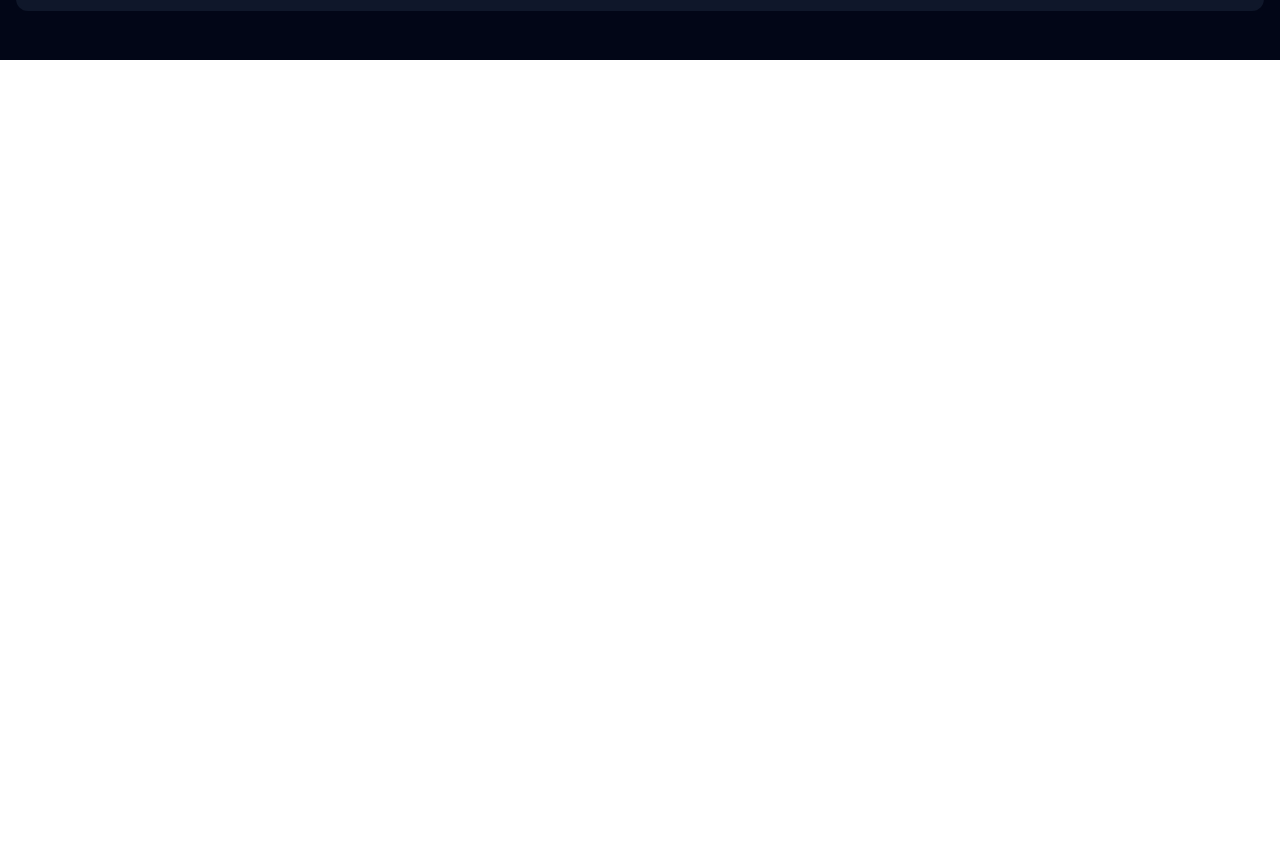
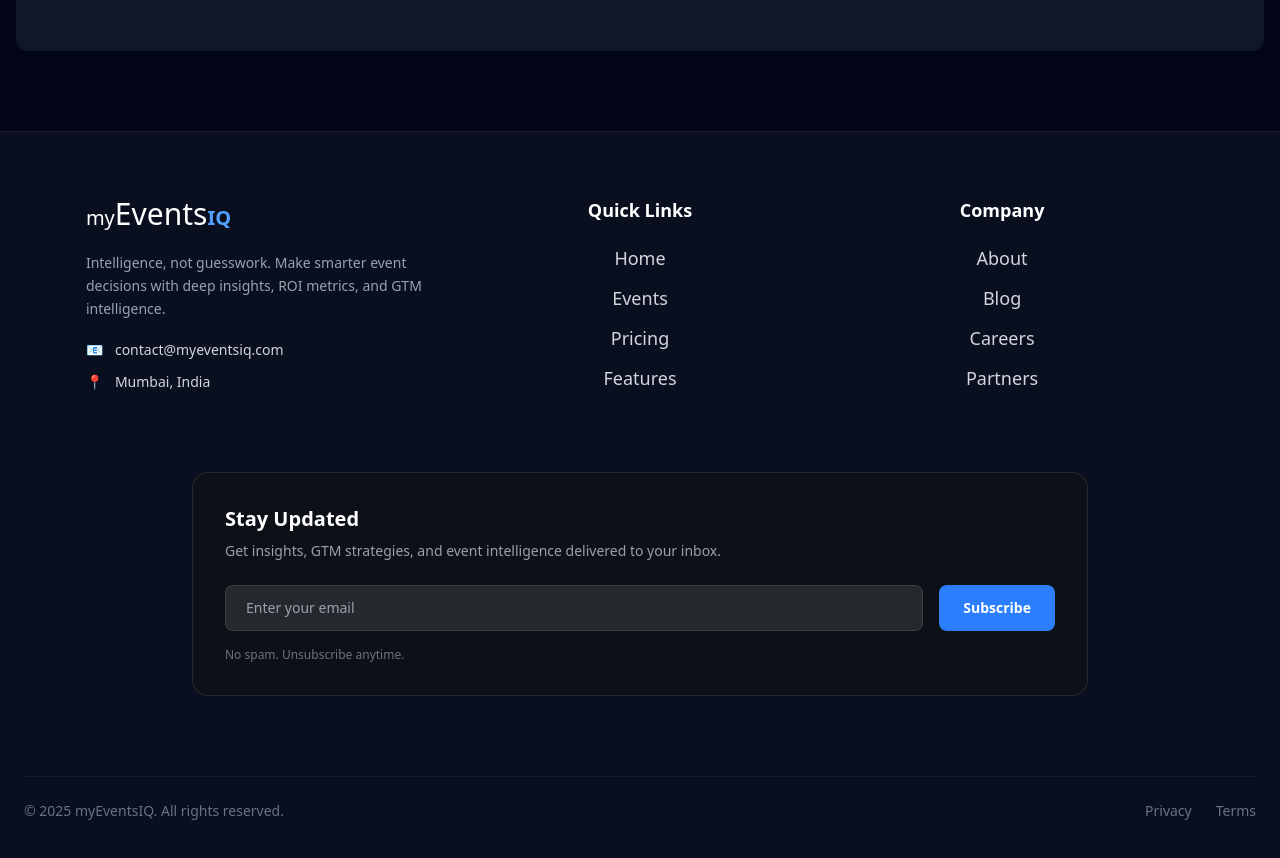
Before and after one commit to padwalmanav/event_intelligence_system, a React (Vite) app in the folder frontend/: page /events in a window 1280 px wide. Shown: the part 740-1598 px from the top of the page. Before the commit the page ends 800 px from the top, so only its background shows below. Built offline with nearby package versions, Linux system fonts and the light colour scheme; no server answers; sample sign-in values are in the browser's storage.

Commit message:
some minor changes done, added footer

```diff
--- a/frontend/components/EventCard.jsx
+++ b/frontend/components/EventCard.jsx
@@ -95,7 +95,7 @@ const EventCard = ({ event }) => {
           onClick={() => navigate(`/events/${event._id.$oid || event._id}`)}
           className="w-full bg-blue-600 hover:bg-blue-700 transition-all py-2 rounded-xl text-sm font-medium shadow-lg"
         >
-          View Details →
+          View Insights →
         </button>
       </div>
     </div>
--- /dev/null
+++ b/frontend/components/Footer.jsx
@@ -0,0 +1,119 @@
+import { NavLink } from "react-router-dom";
+
+const Footer = () => {
+  return (
+    <footer className="bg-[#0A0F1F] border-t border-white/5 text-gray-300">
+      <div className="max-w-screen-2xl mx-auto px-6 py-16">
+
+        {/* ================= TOP GRID ================= */}
+        <div className="grid grid-cols-1 md:grid-cols-[1fr_auto_1fr] gap-14 items-start">
+
+          {/* BRAND & CONTACT */}
+          <div className="space-y-5 justify-self-center">
+            <h2 className="text-3xl text-white">
+              <span className="text-xl">my</span>Events
+              <span className="text-xl font-bold text-blue-400">IQ</span>
+            </h2>
+
+            <p className="text-sm text-gray-400 leading-relaxed max-w-sm">
+              Intelligence, not guesswork. Make smarter event decisions with
+              deep insights, ROI metrics, and GTM intelligence.
+            </p>
+
+            <div className="space-y-3 text-sm">
+              <div className="flex items-center gap-3">
+                <span>📧</span>
+                <span>contact@myeventsiq.com</span>
+              </div>
+              <div className="flex items-center gap-3">
+                <span>📍</span>
+                <span>Mumbai, India</span>
+              </div>
+            </div>
+          </div>
+
+          {/* QUICK LINKS */}
+          <div className="justify-self-center text-center">
+            <h3 className="text-white font-semibold mb-5 text-lg">Quick Links</h3>
+            <ul className="space-y-3 text-lg">
+              <li><NavLink to="/" className="hover:text-blue-400">Home</NavLink></li>
+              <li><NavLink to="/events" className="hover:text-blue-400">Events</NavLink></li>
+              <li><NavLink to="/pricing" className="hover:text-blue-400">Pricing</NavLink></li>
+              <li><NavLink to="/features" className="hover:text-blue-400">Features</NavLink></li>
+            </ul>
+          </div>
+
+
+          {/* COMPANY */}
+          <div className="justify-self-center text-center">
+            <h3 className="text-white font-semibold mb-5 text-lg">Company</h3>
+            <ul className="space-y-3 text-lg">
+              <li><NavLink to="/about" className="hover:text-blue-400">About</NavLink></li>
+              <li><NavLink to="/blog" className="hover:text-blue-400">Blog</NavLink></li>
+              <li><NavLink to="/careers" className="hover:text-blue-400">Careers</NavLink></li>
+              <li><NavLink to="/partners" className="hover:text-blue-400">Partners</NavLink></li>
+            </ul>
+          </div>
+
+        </div>
+
+        {/* ================= NEWSLETTER ROW ================= */}
+        <div className="mt-20">
+          <div className="max-w-4xl mx-auto">
+            <div className="bg-[#0d1117] border border-white/10 rounded-2xl p-8">
+              <h3 className="text-white font-semibold text-xl mb-2">
+                Stay Updated
+              </h3>
+
+              <p className="text-sm text-gray-400 mb-6 max-w-xl">
+                Get insights, GTM strategies, and event intelligence delivered to your inbox.
+              </p>
+
+              <div className="flex flex-col sm:flex-row gap-4">
+                <input
+                  type="email"
+                  placeholder="Enter your email"
+                  className="
+                    flex-1 min-w-0 px-5 py-3 rounded-lg
+                    bg-white/10 text-white text-sm
+                    placeholder-gray-400
+                    border border-white/10
+                    focus:outline-none focus:ring-2 focus:ring-blue-400/50
+                  "
+                />
+                <button
+                  className="
+                    px-6 py-3 rounded-lg
+                    bg-blue-500 text-white text-sm font-semibold
+                    hover:bg-blue-600 transition-all
+                    shrink-0
+                  "
+                >
+                  Subscribe
+                </button>
+              </div>
+
+              <p className="text-xs text-gray-500 mt-4">
+                No spam. Unsubscribe anytime.
+              </p>
+            </div>
+          </div>
+        </div>
+
+
+        {/* ================= BOTTOM BAR ================= */}
+        <div className="mt-20 pt-6 border-t border-white/5 flex flex-col md:flex-row justify-between items-center gap-4 text-sm text-gray-500">
+          <span>© {new Date().getFullYear()} myEventsIQ. All rights reserved.</span>
+
+          <div className="flex gap-6">
+            <NavLink to="/privacy" className="hover:text-blue-400">Privacy</NavLink>
+            <NavLink to="/terms" className="hover:text-blue-400">Terms</NavLink>
+          </div>
+        </div>
+
+      </div>
+    </footer>
+  );
+};
+
+export default Footer;
--- /dev/null
+++ b/frontend/pages/ContactUs.jsx
@@ -0,0 +1,13 @@
+import React from 'react'
+import Navbar from '../components/Navbar'
+
+const ContactUs = () => {
+  return (
+    <div>
+        <Navbar/>
+        ContactUs
+    </div>
+  )
+}
+
+export default ContactUs
--- a/frontend/pages/Events.jsx
+++ b/frontend/pages/Events.jsx
@@ -3,6 +3,7 @@ import Navbar from "../components/Navbar";
 import axios from "axios";
 import EventSlider from "../components/EventSlider";
 import toast from "react-hot-toast";
+import Footer from "../components/Footer";
 
 const Events = () => {
   const [events, setEvents] = useState([]);
@@ -43,7 +44,7 @@ const Events = () => {
     <div className="min-h-screen bg-[#020617] text-white">
       <Navbar search={true} searchEvent={setSearchEvent}/>
 
-      <div className="max-w-7xl mx-auto px-4 py-10">
+      <div className="max-w-7xl mx-auto px-4 py-20">
 
         <div className="
           w-full text-center py-20 rounded-3xl mb-16
@@ -81,6 +82,7 @@ const Events = () => {
         }
 
       </div>
+      <Footer/>
     </div>
   );
 };
--- a/frontend/pages/Login.jsx
+++ b/frontend/pages/Login.jsx
@@ -16,8 +16,8 @@ const Login = () => {
     try {
       setLogging(true)
       const res = await axios.post(`${import.meta.env.VITE_API_BASE_URL}/login`, {
-        phone_no: phoneNo,
-        password: password
+        "phone_no": phoneNo,
+        "password": password
       })
       setLogging(false)
       if (res.data.message == 'success') {
--- a/frontend/pages/Onboarding.jsx
+++ b/frontend/pages/Onboarding.jsx
@@ -1,12 +1,13 @@
 import React from "react";
 import { useNavigate } from "react-router-dom";
 import Navbar from "../components/Navbar";
+import Footer from "../components/Footer"
 
 const Onboarding = () => {
   const navigate = useNavigate();
   const isLoggedIn = localStorage.getItem("isLoggedIn")
 
-  const handleEventsNavigation = ()=>{
+  const handleEventsNavigation = () => {
     isLoggedIn == "true" ? navigate('/events') : navigate('/login')
   }
 
@@ -37,10 +38,10 @@ const Onboarding = () => {
 
           <div className="mt-10 flex flex-wrap justify-center gap-4">
             <button
-              onClick={handleEventsNavigation}
+              onClick={()=>navigate('/contact')}
               className="px-8 py-3 bg-blue-500 hover:bg-blue-600 text-white font-semibold rounded-xl transition-all"
             >
-              Explore Events
+              Contact Us
             </button>
             <button
               onClick={() => navigate("/about")}
@@ -148,22 +149,49 @@ const Onboarding = () => {
       {/* CTA */}
       <section className="relative">
         <div className="absolute inset-0 bg-gradient-to-r from-blue-500/10 to-purple-500/10" />
+
         <div className="relative max-w-7xl mx-auto px-6 py-20 text-center">
-          <h2 className="text-3xl font-bold text-white mb-6">
-            Turn Events Into Strategic Assets
+          <h2 className="text-3xl md:text-4xl font-bold text-white mb-6">
+            Know If an Event Is Worth It — Before You Attend
           </h2>
-          <p className="text-gray-400 max-w-2xl mx-auto mb-10">
-            Stop guessing. Start making data-backed decisions about where your
-            time, team, and budget should go.
+
+          <p className="text-gray-400 max-w-2xl mx-auto mb-10 leading-relaxed">
+            Analyze ROI, audience quality, and GTM fit in minutes.
+            Make confident, data-backed decisions about where your time,
+            team, and budget should go.
           </p>
-          <button
-            onClick={handleEventsNavigation}
-            className="px-10 py-4 bg-blue-500 hover:bg-blue-600 text-white font-semibold rounded-xl transition-all"
-          >
-            Get Started with MyEventsIQ
-          </button>
+
+          <div className="flex sm:flex-row justify-center gap-4">
+            {/* Primary CTA */}
+            {
+              localStorage.getItem('isLoggedIn') == 'true'
+                ?
+                <button
+                  onClick={handleEventsNavigation}
+                  className="
+                    px-10 py-4 bg-blue-500 hover:bg-blue-600
+                    text-white font-semibold rounded-xl
+                    transition-all shadow-lg shadow-blue-500/20
+                  "
+                >
+                  View Event Intelligence
+                </button>
+                :
+                <button
+                  onClick={handleEventsNavigation}
+                  className="
+                    px-10 py-4 bg-blue-500 hover:bg-blue-600
+                    text-white font-semibold rounded-xl
+                    transition-all shadow-lg shadow-blue-500/20
+                  "
+                >
+                  Analyze an Event
+                </button>
+            }
+          </div>
         </div>
       </section>
+      <Footer />
     </div>
   );
 };
--- a/frontend/pages/Signup.jsx
+++ b/frontend/pages/Signup.jsx
@@ -15,10 +15,10 @@ const Signup = () => {
     e.preventDefault()
     try{
       const res = await axios.post(`${import.meta.env.VITE_API_BASE_URL}/create-user`,{
-        full_name: fullName,
-        phone_no: phoneNo,
-        email: email,
-        password: password
+        "full_name": fullName,
+        "phone_no": phoneNo,
+        "email": email,
+        "password": password
       })
       if(res.data.message == 'success'){
         toast.success("signup Successfull")
```
Also changed, not shown: frontend/pages/EventDetails.jsx (+51 -6 lines), frontend/src/App.jsx (+8 -1 lines).
